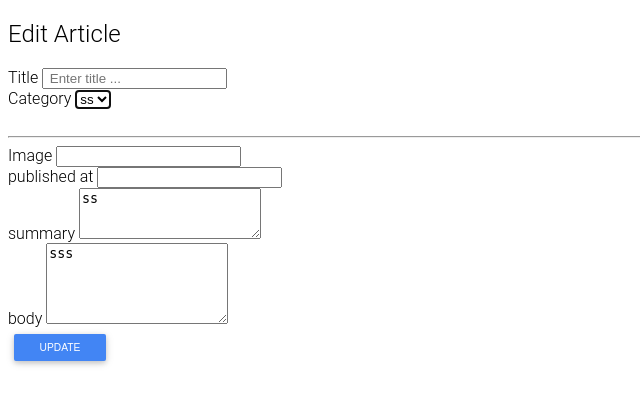
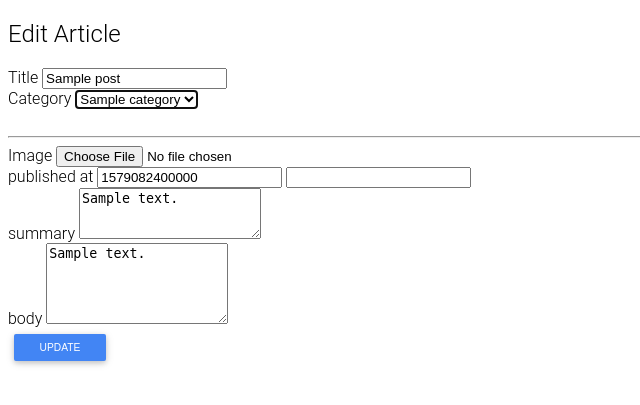
Before and after one commit to rezashataie/news, a PHP site: template template/admin/posts/edit.php in a window 1280 px wide. Shown: the part 46-451 px from the top of the page, without its empty margins (0-640 px from the left). Run offline with PHP 8.4, Linux system fonts and the light colour scheme; the template is opened without the code that fills it: most values are stand-ins (such as "Sample title", 1, 10 or a date in 2020); data that the repository does not hold is empty; some libraries are stand-ins or nearby versions.

Commit message:
complete posts section

```diff
--- a/index.php
+++ b/index.php
@@ -146,5 +146,6 @@
 uri('admin/post/update/{id}', 'Admin\Post', 'update', 'POST');
 uri('admin/post/selected/{id}', 'Admin\Post', 'selected');
 uri('admin/post/breaking-news/{id}', 'Admin\Post', 'breakingNews');
+uri('admin/post/delete/{id}', 'Admin\Post', 'delete');
 
 echo '404 - page not found';
--- a/template/admin/posts/edit.php
+++ b/template/admin/posts/edit.php
@@ -1,49 +1,54 @@
 <?php require_once(BASE_PATH . '/template/admin/layouts/header.php'); ?>
 
-<section class=" pt-3 pb-1 mb-2 border-bottom">
-    <h1 class=" h5">Edit Article</h1>
+<section class="pt-3 pb-1 mb-2 border-bottom">
+    <h1 class="h5">Edit Article</h1>
 </section>
-<section class=" row my-3">
-    <section class=" col-12">
+<section class="row my-3">
+    <section class="col-12">
 
-        <form method=" post" action="" enctype=" multipart/form-data">
-            <div class=" form-group">
-                <label for=" title">Title</label>
-                <input type=" text" class=" form-control" id=" title" name=" title" placeholder=" Enter title ..." value="">
+        <form method="post" action="<?= url('admin/post/update/' . $post['id']) ?>" enctype="multipart/form-data">
+            <div class="form-group">
+                <label for="title">Title</label>
+                <input type="text" class="form-control" id="title" name="title" value="<?= $post['title'] ?>" value="">
             </div>
 
-            <div class=" form-group">
-                <label for=" cat_id">Category</label>
-                <select name=" cat_id" id=" cat_id" class=" form-control" required autofocus>
-
-                    <option value="">
-                        ss
-                    </option>
-
+            <div class="form-group">
+                <label for="cat_id">Category</label>
+                <select name="cat_id" id="cat_id" class="form-control" required autofocus>
+                    <?php foreach ($categories as $category) { ?>
+                        <option value="<?= $category['id'] ?>" <?php if ($category['id'] == $post['cat_id']) {
+                              echo 'selected';
+                          } ?>>
+                            <?= $category['name'] ?>
+                        </option>
+                    <?php } ?>
                 </select>
             </div>
 
-            <div class=" form-group">
-                <img style=" width: 100px;" src="" alt="">
+            <div class="form-group">
+                <img style="width: 100px;" src="" alt="">
                 <hr />
-                <label for=" image">Image</label>
-                <input type=" file" id=" image" name=" image" class=" form-control-file" autofocus>
+                <label for="image">Image</label>
+                <input type="file" id="image" name="image" class="form-control-file" autofocus>
+                <img style="width: 80px;" src="<?= asset($post['image']) ?>" alt="">
             </div>
 
-            <div class=" form-group">
-                <label for=" published_at">published at</label>
-                <input type=" text" class=" form-control" id=" published_at" name=" published_at" required autofocus>
+            <div class="form-group">
+                <label for="published_at">published at</label>
+                <input type="text" class="form-control d-none" id="published_at" name="published_at"
+                    value="<?= strtotime($post['published_at']) * 1000; ?>" required autofocus>
+                <input type="text" class="form-control" id="published_at_view" required autofocus>
             </div>
 
-            <div class=" form-group">
-                <label for=" summary">summary</label>
-                <textarea class=" form-control" id=" summary" name=" summary" placeholder=" summary ..." rows=" 3">ss</textarea>
+            <div class="form-group">
+                <label for="summary">summary</label>
+                <textarea class="form-control" id="summary" name="summary" rows="3"><?= $post['summary'] ?></textarea>
             </div>
-            <div class=" form-group">
-                <label for=" body">body</label>
-                <textarea class=" form-control" id=" body" name=" body" placeholder=" body ..." rows=" 5">sss</textarea>
+            <div class="form-group">
+                <label for="body">body</label>
+                <textarea class="form-control" id="body" name="body" rows="5"><?= $post['body'] ?></textarea>
             </div>
-            <button type=" submit" class=" btn btn-primary btn-sm">update</button>
+            <button type="submit" class="btn btn-primary btn-sm">update</button>
         </form>
     </section>
 </section>
--- a/template/admin/posts/index.php
+++ b/template/admin/posts/index.php
@@ -58,7 +58,8 @@
                             <?= $post['selected'] == 1 ? 'remove selcted' : 'add selected' ?>
                         </a>
                         <hr class="my-1" />
-                        <a role="button" class="btn btn-sm btn-primary text-white" href="">edit</a>
+                        <a role="button" class="btn btn-sm btn-primary text-white"
+                            href="<?= url('admin/post/edit/' . $post['id']) ?>">edit</a>
                         <a role="button" class="btn btn-sm btn-danger text-white"
                             href="<?= url('admin/post/delete/' . $post['id']) ?>">delete</a>
                     </td>
```
Also changed, not shown: activities/Admin/Post.php (+17 -4 lines), public/post-image/2023-11-06-19-17-10.png (deleted), public/post-image/2023-11-07-20-23-09.png (added).
